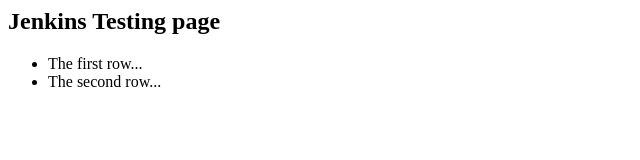
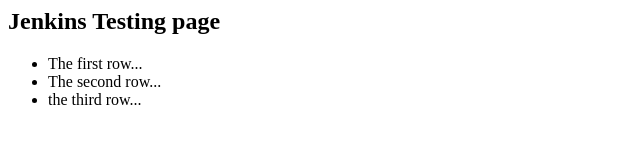
Before and after one commit to cntlscrut/jenkins-testing, a plain HTML site: page index.html in a window 1280 px wide. Shown: the whole page, without its empty margins (0-640 px from the left). Drawn offline with Linux system fonts and the light colour scheme.

Commit message:
added another line for jenkins testing

```diff
--- a/index.html
+++ b/index.html
@@ -7,6 +7,7 @@
 		<ul>
 			<li>The first row...</li>
 			<li>The second row...</li>
+			<li>the third row...</li>
 		</ul>
 	</body>
 </html>
```
